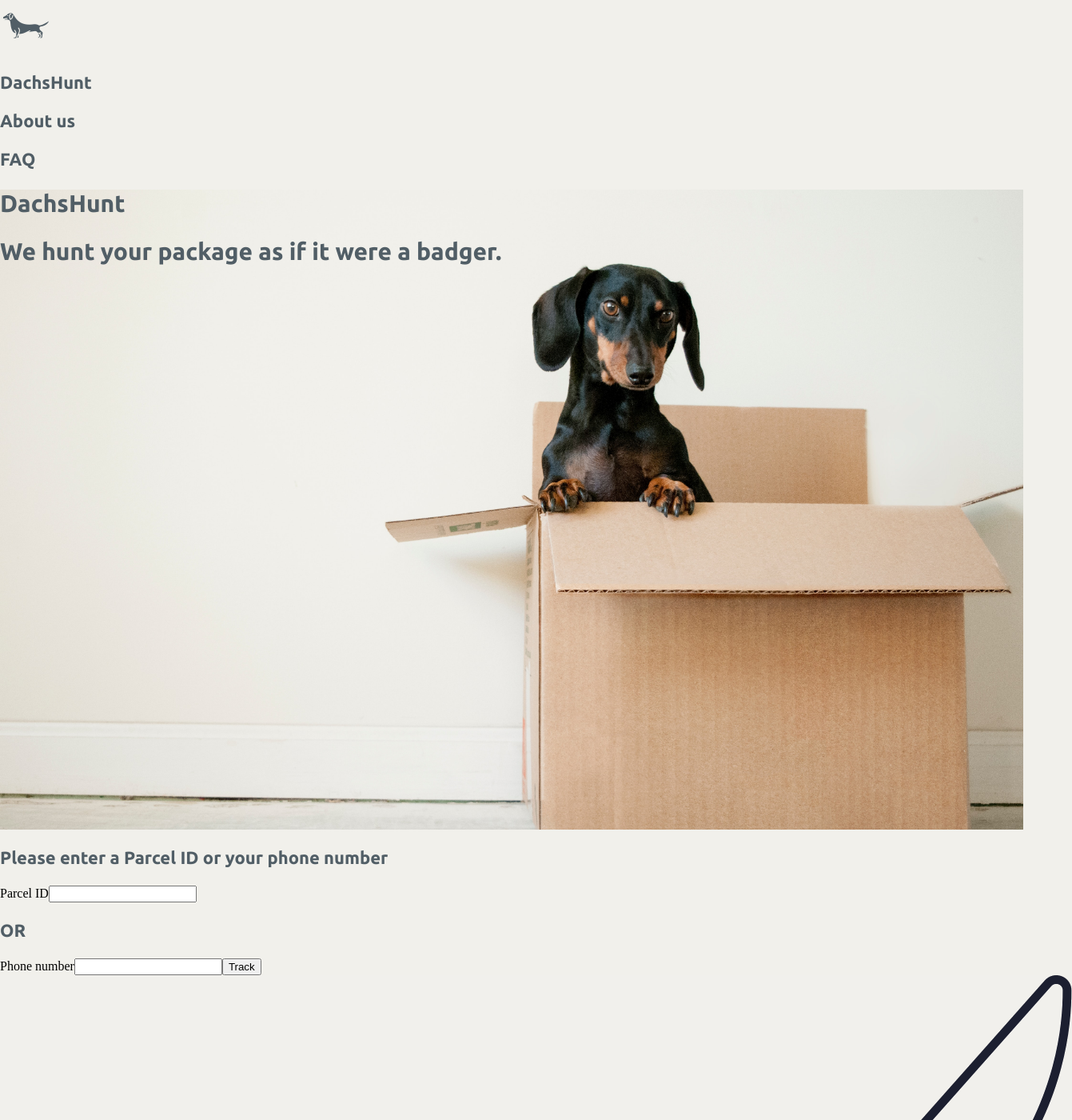
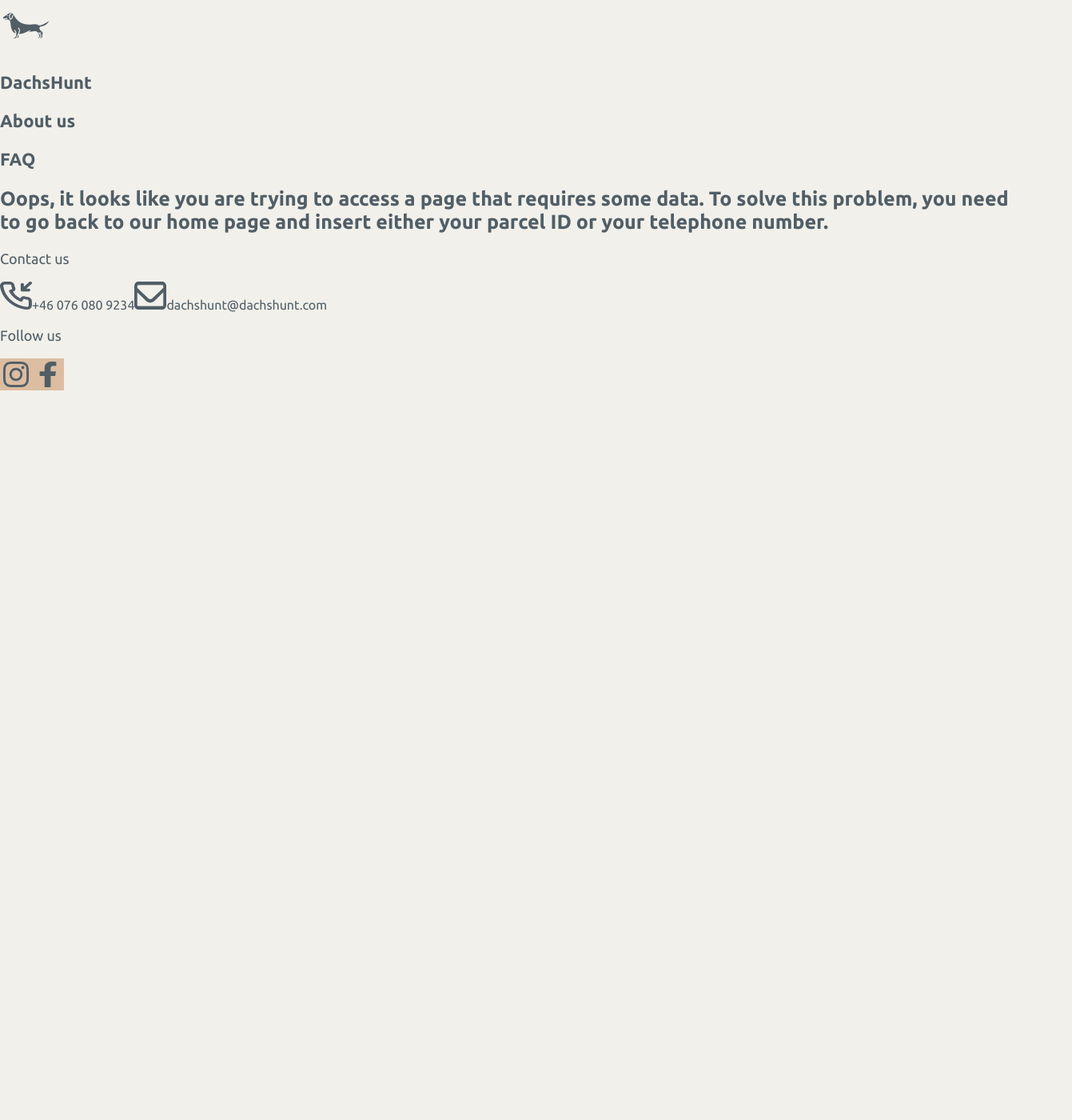
Before and after one commit to limatfc/packagetracker, a React (Create React App) app: page /orders in a window 1280 px wide. Shown: the top 1400 px of the page at 80% size, 1341 px wide, since content can reach past the window. After the commit the page ends 800 px from the top, so only its background shows below. Built offline with nearby package versions, Linux system fonts and the light colour scheme; no server answers.

Commit message:
set up routes

```diff
--- a/package.json
+++ b/package.json
@@ -8,6 +8,7 @@
     "@testing-library/user-event": "^13.5.0",
     "react": "^17.0.2",
     "react-dom": "^17.0.2",
+    "react-router-dom": "^6.2.2",
     "react-scripts": "5.0.0",
     "web-vitals": "^2.1.4"
   },
--- a/src/App.jsx
+++ b/src/App.jsx
@@ -1,15 +1,39 @@
-import "./App.css";
+import { useState } from "react";
+import { Routes, Route } from "react-router-dom";
 import NavigationBar from "./components/NavigationBar";
 import Home from "./screens/Home";
 import Footer from "./components/Footer";
 import Orders from "./screens/Orders";
+import OrdersRouteError from "./components/OrdersRouteError";
+import "./App.css";
 
 export default function App() {
+  const [showOrdersScreen, setShowOrdersScreen] = useState(false);
+
+  function showOrdersScreenHandler() {
+    setShowOrdersScreen(!showOrdersScreen);
+  }
+
   return (
     <div>
       <NavigationBar />
-      <Home />
-      <Orders />
+      <Routes>
+        <Route
+          path="/"
+          element={<Home showOrdersScreenHandler={showOrdersScreenHandler} />}
+        />
+        {showOrdersScreen && (
+          <Route
+            path="/orders"
+            element={
+              <Orders showOrdersScreenHandler={showOrdersScreenHandler} />
+            }
+          />
+        )}
+        {!showOrdersScreen && (
+          <Route path="/orders" element={<OrdersRouteError />} />
+        )}
+      </Routes>
       <Footer />
     </div>
   );
--- /dev/null
+++ b/src/components/OrdersRouteError.jsx
@@ -0,0 +1,9 @@
+export default function OrdersRouteError() {
+  return (
+    <h2>
+      Oops, it looks like you are trying to access a page that requires some
+      data. To solve this problem, you need to go back to our home page and
+      insert either your parcel ID or your telephone number.
+    </h2>
+  );
+}
--- a/src/index.js
+++ b/src/index.js
@@ -1,10 +1,13 @@
+import { BrowserRouter as Router } from "react-router-dom";
 import React from "react";
 import ReactDOM from "react-dom";
 import App from "./App";
 
 ReactDOM.render(
   <React.StrictMode>
-    <App />
+    <Router>
+      <App />
+    </Router>
   </React.StrictMode>,
   document.getElementById("root")
 );
--- a/src/screens/Home.jsx
+++ b/src/screens/Home.jsx
@@ -1,8 +1,18 @@
+import { useNavigate } from "react-router-dom";
 import homeImage from "../assets/images/home-image.png";
+
 import "../styles/screens/Home.css";
 
-export default function Home() {
-  function onParcelIDHandler() {}
+export default function Home({ showOrdersScreenHandler }) {
+  const navigate = useNavigate();
+
+  function onSubmitHandler(event) {
+    event.preventDefault();
+    showOrdersScreenHandler();
+    navigate("/orders");
+  }
+
+  function onParcelIDHandler(event) {}
 
   return (
     <div>
@@ -10,7 +20,7 @@ export default function Home() {
         <h1>DachsHunt</h1>
         <h1>We hunt your package as if it were a badger.</h1>
       </section>
-      <form className="home-body-wrapper">
+      <form onSubmit={onSubmitHandler} className="form-wrapper">
         <h3>Please enter a Parcel ID or your phone number</h3>
         <label>
           Parcel ID
--- a/src/screens/Orders.jsx
+++ b/src/screens/Orders.jsx
@@ -1,16 +1,23 @@
+import { useNavigate } from "react-router-dom";
 import useFetchedDataHandler from "../hooks/use-fetched-data-handler";
 import headerImage from "../assets/images/orders-header.png";
 import Error from "../components/Error";
 import Loading from "../components/Loading";
 import OrdersItem from "../components/OrdersItem";
 
-export default function Orders() {
+export default function Orders({ showOrdersScreenHandler }) {
+  const navigate = useNavigate();
   const url = "https://my.api.mockaroo.com/insta-orders.json?key=e49e6840";
-
   const { fetchedData, isLoading, fetchError } = useFetchedDataHandler(url);
 
   if (isLoading) return <Loading />;
   if (fetchError) return <Error />;
+
+  function onClickHandler() {
+    showOrdersScreenHandler();
+    navigate("/");
+  }
+
   return (
     <section>
       <img
@@ -19,7 +26,7 @@ export default function Orders() {
       />
       <h2>Welcome, Fulano</h2>
       <OrdersItem />
-      <button>Go back</button>
+      <button onClick={onClickHandler}>Go back</button>
     </section>
   );
 }
--- a/src/styles/screens/Home.css
+++ b/src/styles/screens/Home.css
@@ -6,7 +6,7 @@
   height: 100vh;
 }
 
-.home-body-wrapper img {
+.form-wrapper img {
   width: 100%;
   height: auto;
 }
```
Also changed, not shown: src/hooks/use-inputed-data-handler.js (+18 -0 lines), 1 other file (tests, documents, lock files or other folders).
